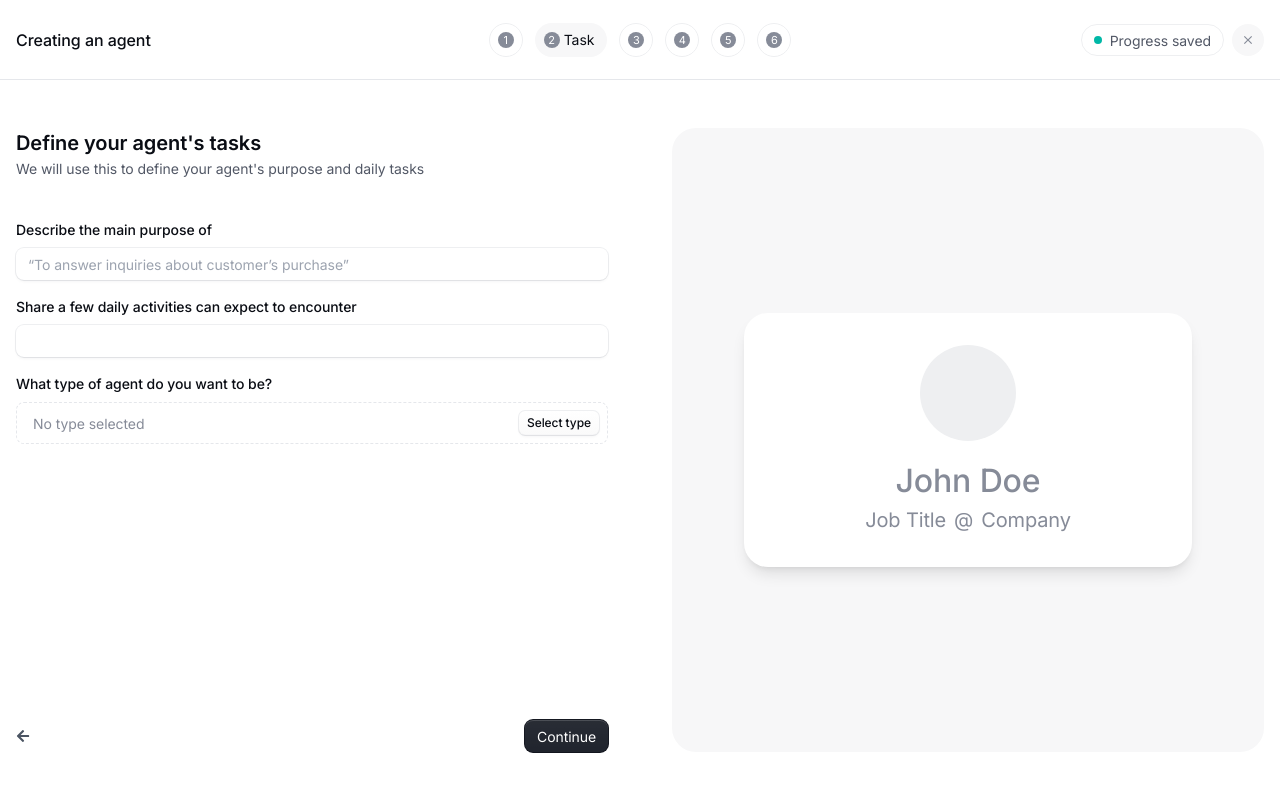
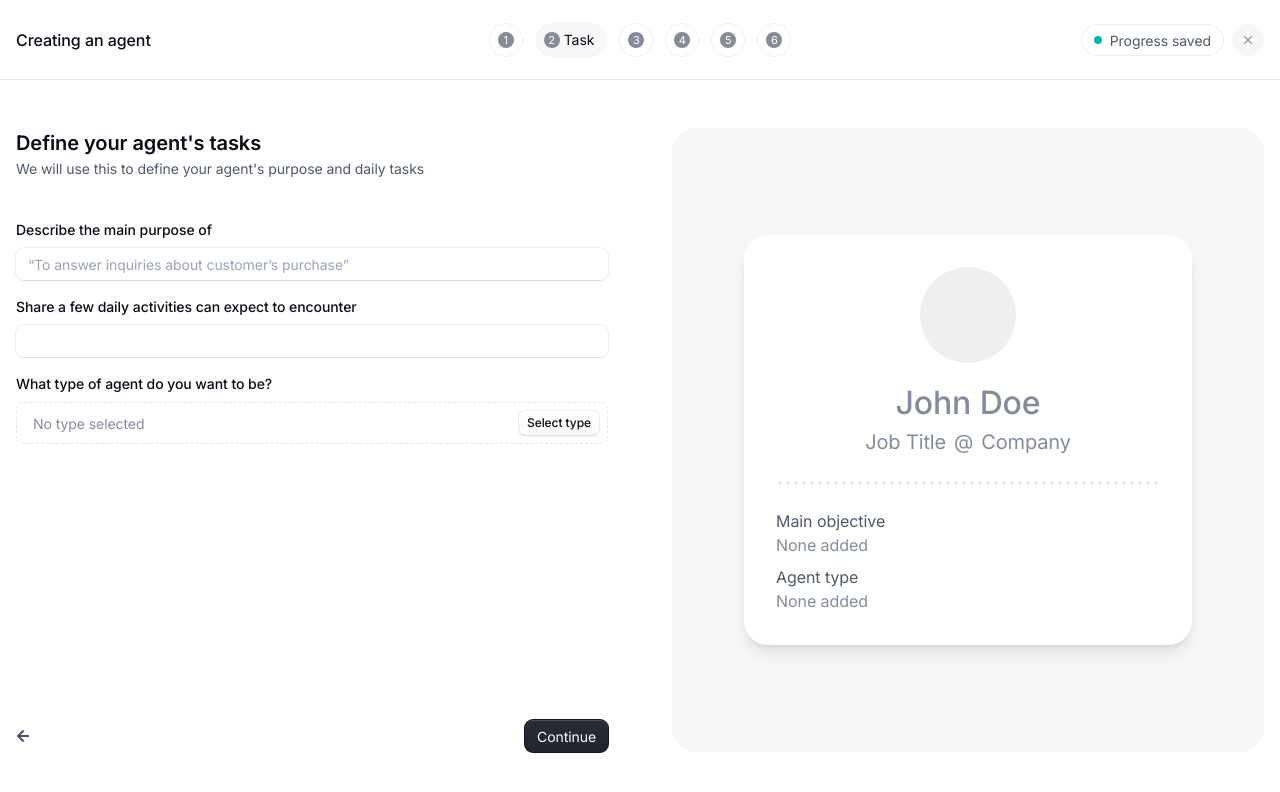
Before and after one commit to devprogroup/nextgpt, a Next.js app: page /create-agent in a window 1280 px wide. Both pictures are taken after a click on the button "Continue". Shown: the top 792 px of the page. Built offline with nearby package versions, Linux system fonts and the light colour scheme.

Commit message:
final interaction

```diff
--- a/src/app/create-agent/page.tsx
+++ b/src/app/create-agent/page.tsx
@@ -1,5 +1,5 @@
 "use client"
-import React from "react"
+import React, { useEffect } from "react"
 import Image from "next/image"
 import { useDispatch, useSelector } from "react-redux"
 import Header from "@/components/create-agent/common/header"
@@ -14,11 +14,12 @@ import BottomNav from "@/components/create-agent/common/bottom-nav"
 
 import { STEPS } from "@/constants"
 import { StoreType } from "@/types"
-import { setIdentity } from "@/store/agent"
-
+import { setIdentity, setStep } from "@/store/agent"
+import { TASKS } from "@/components/create-agent/task"
 const CreateAgent: React.FC = () => {
     const agent = useSelector((state: StoreType) => state.agent)
     const step = useSelector((state: StoreType) => state.agent.step)
+
     const dispatch = useDispatch()
     const onAvatarChange = (e: React.ChangeEvent<HTMLInputElement>) => {
         const file = e.target.files?.[0]
@@ -28,6 +29,10 @@ const CreateAgent: React.FC = () => {
             }))
         }
     }
+
+    useEffect(() => {
+        dispatch(setStep(0))
+    }, [])
 
     return (
 
@@ -64,7 +69,9 @@ const CreateAgent: React.FC = () => {
                         {/* Preview Card */}
                         <div className="h-full flex justify-center items-center nextgpt__bg_surface rounded-[24px]">
                             <div className="rounded-[24px] bg-white p-8 shadow-lg w-[448px]">
-                                <div className="flex flex-col items-center gap-4">
+                                <div>
+                                    {agent.identity && (
+                                        <div className="flex flex-col justify-center items-center gap-4">
                                             {agent.identity.avatarUrl ? (
                                                 <img
                                                     src={agent.identity.avatarUrl || ''} alt="Avatar" className="rounded-full h-24 h-24" />
@@ -88,19 +95,74 @@ const CreateAgent: React.FC = () => {
                                                     {agent.identity.organization ? (<span className="nextgpt__text-color_sub">{agent.identity.organization}</span>) : <span className="nextgpt__text-color_placeholder">Company</span>}
                                                 </p>
                                             </div>
-                                    {agent.task.purpose && (
+                                        </div>
+                                    )}
+
+
+                                    {agent.task && (
                                         <>
-                                            <hr className="dotted-hr w-full"></hr>
+                                            <hr className="dotted-hr w-full my-6"></hr>
                                             <div className="w-full space-y-2 nextgpt__text-size_lg">
                                                 <div className="">
                                                     <p className="nextgpt__text-color_sub">Main objective</p>
-                                                    <p className="">{agent.task.purpose}</p>
+                                                    {agent.task.purpose ? (<p>{agent.task.purpose}</p>) : <p className="nextgpt__text-color_placeholder">None added</p>}
                                                 </div>
                                                 <div className="">
                                                     <p className="nextgpt__text-color_sub">Agent type</p>
-                                                    <p className="">{agent.task.type}</p>
+                                                    {agent.task.type ? (<p>{TASKS.find(it => it.type === agent.task?.type)?.title}</p>) : <p className="nextgpt__text-color_placeholder">None added</p>}
                                                 </div>
 
+                                            </div>
+                                        </>
+                                    )}
+                                    {agent.knowledge && (
+                                        <>
+                                            <hr className="dotted-hr w-full my-6"></hr>
+                                            <div className="w-full space-y-2 nextgpt__text-size_lg">
+                                                <div className="space-y-1">
+                                                    <p className="nextgpt__text-color_sub">Knowledge</p>
+
+                                                    {agent.knowledge.topics.length > 0 ? (
+                                                        <div className="space-x-2">
+                                                            {
+                                                                agent.knowledge.topics.map((topic, index) => (
+                                                                    <span key={index} className="nextgpt__text-size-sm nextgpt__text-color_sub py-1 px-2 nextgpt__bg_surface rounded-[6px]">{topic.name}</span>
+                                                                ))}
+                                                        </div>
+                                                    ) : (
+                                                        <p className="nextgpt__text-color_placeholder">None added</p>
+                                                    )}
+
+                                                </div>
+                                            </div>
+                                        </>
+                                    )}
+                                    {agent.skills && (
+                                        <div className="w-full space-y-2 nextgpt__text-size_lg mt-2">
+                                            <div className="space-y-1">
+                                                <p className="nextgpt__text-color_sub">Skills</p>
+                                                {agent.skills.length > 0 ? (
+                                                        <div className="space-x-2">
+                                                            {
+                                                                agent.skills.map((topic, index) => (
+                                                                    <span key={index} className="nextgpt__text-size-sm nextgpt__text-color_sub py-1 px-2 nextgpt__bg_surface rounded-[6px]">{topic.name}</span>
+                                                                ))}
+                                                        </div>
+                                                    ) : (
+                                                        <p className="nextgpt__text-color_placeholder">None added</p>
+                                                    )}
+
+                                            </div>
+                                        </div>
+                                    )}
+                                    {agent.personality && (
+                                        <>
+                                            <hr className="dotted-hr w-full my-6"></hr>
+                                            <div className="w-full space-y-2 nextgpt__text-size_lg">
+                                                <div className="">
+                                                    <p className="nextgpt__text-color_sub">Personality</p>
+                                                    {agent.personality ? (<p>{agent.identity?.firstName} is extremely professional and to the point. He does not beat around the bush or present humor.</p>) : <p className="nextgpt__text-color_placeholder">None added</p>}
+                                                </div>
                                             </div>
                                         </>
                                     )}
--- a/src/components/create-agent/identity.tsx
+++ b/src/components/create-agent/identity.tsx
@@ -33,7 +33,7 @@ export default function AgentForm() {
         'Interviewer',
     ]
     const onClickRole = (role: string) => {
-        if (role === identity.role) {
+        if (role === identity?.role) {
             dispatch(setIdentity({ role: '' }))
         } else {
             dispatch(setIdentity({ role }))
@@ -52,6 +52,7 @@ export default function AgentForm() {
     const onUploadClick = () => {
         document.getElementById('avatar-selector')?.click()
     }
+    if (!identity) return null
     return (
         <div className="space-y-8">
             {/* Name Fields */}
--- a/src/components/create-agent/knowledge/subscription-modal.tsx
+++ b/src/components/create-agent/knowledge/subscription-modal.tsx
@@ -83,7 +83,7 @@ const SubscriptionModal: React.FC<PropType> = ({ isOpen, close }) => {
             <Modal
                 isOpen={isOpen}
                 close={close}
-                title="Gym subscriptions"
+                title="Aritable"
                 titleIcon={<span className="bg-gray-400 flex items-center justify-center p-0.5 rounded"><TopicIcon width={24} height={24} /></span>}
             >
                 <div className="grid grid-cols-2 border-t border-b border-gray-200 min-h-[680px] max-w-[1200px]">
--- a/src/components/create-agent/task/index.tsx
+++ b/src/components/create-agent/task/index.tsx
@@ -9,7 +9,7 @@ import { StoreType } from "@/types";
 import { TaskModal } from "./task-modal";
 import { TaskItemType } from "./types";
 import { Circuit, Notebook, Listing, HeadPhone } from "../svg"
-import UploadCsv from "./collector/upload-csv";
+
 import Actor from "./actor";
 import Collector from "./collector";
 
--- a/src/store/agent.ts
+++ b/src/store/agent.ts
@@ -1,10 +1,22 @@
 import { createSlice } from "@reduxjs/toolkit";
-import { AgentStateType } from "../types";
-
+import { AgentStateType, IdentityType, KnowledgeType, PersonalityType, SkillType, TaskType } from "../types";
 
 const initialState: AgentStateType = {
     step: 0,
-    identity: {
+    identity: null,
+    task: null,
+    knowledge: null,
+    skills: null,
+    personality: null
+}
+const validState: {
+    idendity: IdentityType,
+    task: TaskType,
+    knowledge: KnowledgeType,
+    skills: SkillType[],
+    personality: PersonalityType
+} = {
+    idendity: {
         firstName: '',
         lastName: '',
         role: '',
@@ -41,38 +53,49 @@ const initialState: AgentStateType = {
                 { key: 'custom', name: 'Custom style name' }
             ]
         }
+    }
 
 }
-};
-
 const appSlice = createSlice({
     name: "agent",
     initialState,
     reducers: {
-        setStep: (state, action) => {
-            state.step = action.payload
+        setStep: (state, action: { payload: number }) => {
+            state.step = action.payload;
+            if (action.payload === 0) {
+                state.identity = validState.idendity;
+            } else if (action.payload === 1) {
+                state.task = validState.task
+            } else if (action.payload === 2) {
+                state.knowledge = validState.knowledge
+            } else if (action.payload === 3) {
+                state.skills = validState.skills
+            } else if (action.payload === 4) {
+                state.personality = validState.personality
+            }
+
         },
-        setIdentity: (state, action) => {
+        setIdentity: (state, action: { payload: Partial<IdentityType> }) => {
             state.identity = {
-                ...state.identity,
+                ...(state.identity ? state.identity : validState.idendity),
                 ...action.payload
             }
         },
-        setTask: (state, action) => {
+        setTask: (state, action: { payload: Partial<TaskType> }) => {
             state.task = {
-                ...state.task,
+                ...(state.task ? state.task : validState.task),
                 ...action.payload
             }
         },
-        setKnowledge: (state, action) => {
+        setKnowledge: (state, action: { payload: Partial<KnowledgeType> }) => {
             state.knowledge = {
-                ...state.knowledge,
+                ...(state.knowledge ? state.knowledge : validState.knowledge),
                 ...action.payload
             }
         },
-        setPersonality: (state, action) => {
+        setPersonality: (state, action: { payload: Partial<PersonalityType> }) => {
             state.personality = {
-                ...state.personality,
+                ...(state.personality ? state.personality : validState.personality),
                 ...action.payload
             }
         },
--- a/src/types.ts
+++ b/src/types.ts
@@ -48,9 +48,8 @@ export interface CommunicationStyleType {
     key: string,
     name: string,
 }
-export interface AgentStateType{
-    step: number,
-    identity: {
+
+export interface IdentityType {
     firstName: string,
     lastName: string,
     role: string,
@@ -58,23 +57,24 @@ export interface AgentStateType{
     organizationDescription: string,
     llm: string,
     avatarUrl: string | null
-    },
-    task: {
+}
+
+export interface TaskType {
     purpose: string,
     activities: string,
     type: TaskTypeType,
     script: ScriptType | null,
     collections: CollectionType[] | null
-    },
-    knowledge: {
+}
+
+export interface KnowledgeType {
     alternativeType: 'escalate' | 'offer_alternative' | 'other' | null,
     alternatives: KnowledgeAlternativeType[],
     alternativeDescription: string,
     parameters: string[],
     topics: TopicType[],
-    },
-    skills: SkillType[],
-    personality: {
+}
+export interface PersonalityType {
 blacklist: string[],
 communicationStyles: {
     preset: CommunicationStyleType[],
@@ -82,6 +82,13 @@ export interface AgentStateType{
 }
 
 }
+export interface AgentStateType {
+    step: number,
+    identity: IdentityType | null,
+    task: TaskType | null,
+    knowledge: KnowledgeType | null,
+    skills: SkillType[] | null,
+    personality: PersonalityType | null
 }
 
 export interface StoreType {
```
Lines whose indentation alone changed are shown as unchanged.
